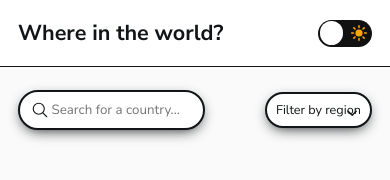
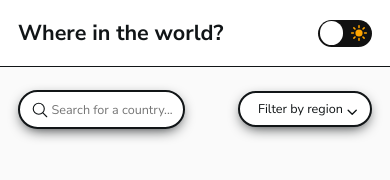
Before and after one commit to raul-mates/Challenge-Project-REST-Countries, a website built with webpack: page index.html in a window 390 px wide. Built offline with nearby package versions, Linux system fonts and the light colour scheme; no server answers.

Commit message:
fixed mobile region input

```diff
--- a/sass/layouts/_inputs.scss
+++ b/sass/layouts/_inputs.scss
@@ -11,7 +11,9 @@
 
 .search-input {
   font-family: inherit;
+  font-size: 1.4rem;
   outline: none;
+  width: 90%;
   border: none;
   padding: 1rem 7rem;
   box-shadow: 0 0.5rem 1.5rem -0.5rem hsl(200deg 15% 8%);
@@ -54,7 +56,7 @@
   -moz-appearance: none;
   appearance: none;
   @include respond(phone) {
-    padding: 1rem;
+    padding: 1rem 3rem 1rem 2rem;
   }
 }
 
```
Also changed, not shown: styles.css, 1 other file.
